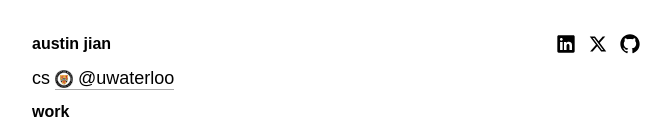
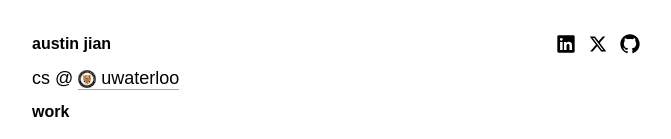
Before and after one commit to austinjiann/v3, a Next.js app: page / in a window 1280 px wide. Shown: the top 139 px of the page, without its empty margins (304-975 px from the left). Built offline with nearby package versions, Linux system fonts and the light colour scheme; what @radix-ui/themes would draw is missing.

Commit message:
fix: formatting of @

```diff
--- a/src/app/page.tsx
+++ b/src/app/page.tsx
@@ -8,7 +8,7 @@ export default function Home() {
     <div className="flex min-h-screen items-start justify-center font-sans bg-white">
         <main className="flex w-full max-w-2xl flex-col items-start justify-start py-8 px-8">
           <Header />
-          <p className="text-lg text-black pt-2">cs <HoverLink href="https://uwaterloo.ca"><img src="/uw.jpeg" alt="uwaterloo" className="inline h-[1em] w-auto" /> @uwaterloo</HoverLink></p>
+          <p className="text-lg text-black pt-2">cs @ <HoverLink href="https://uwaterloo.ca"><img src="/uw.jpeg" alt="uwaterloo" className="inline h-[1em] w-auto" /> uwaterloo</HoverLink></p>
           <h2 className="text-1xl font-semibold text-black pt-2">work</h2>
           <ExperienceCard
             logo="/experience/untolabs.png"
```
